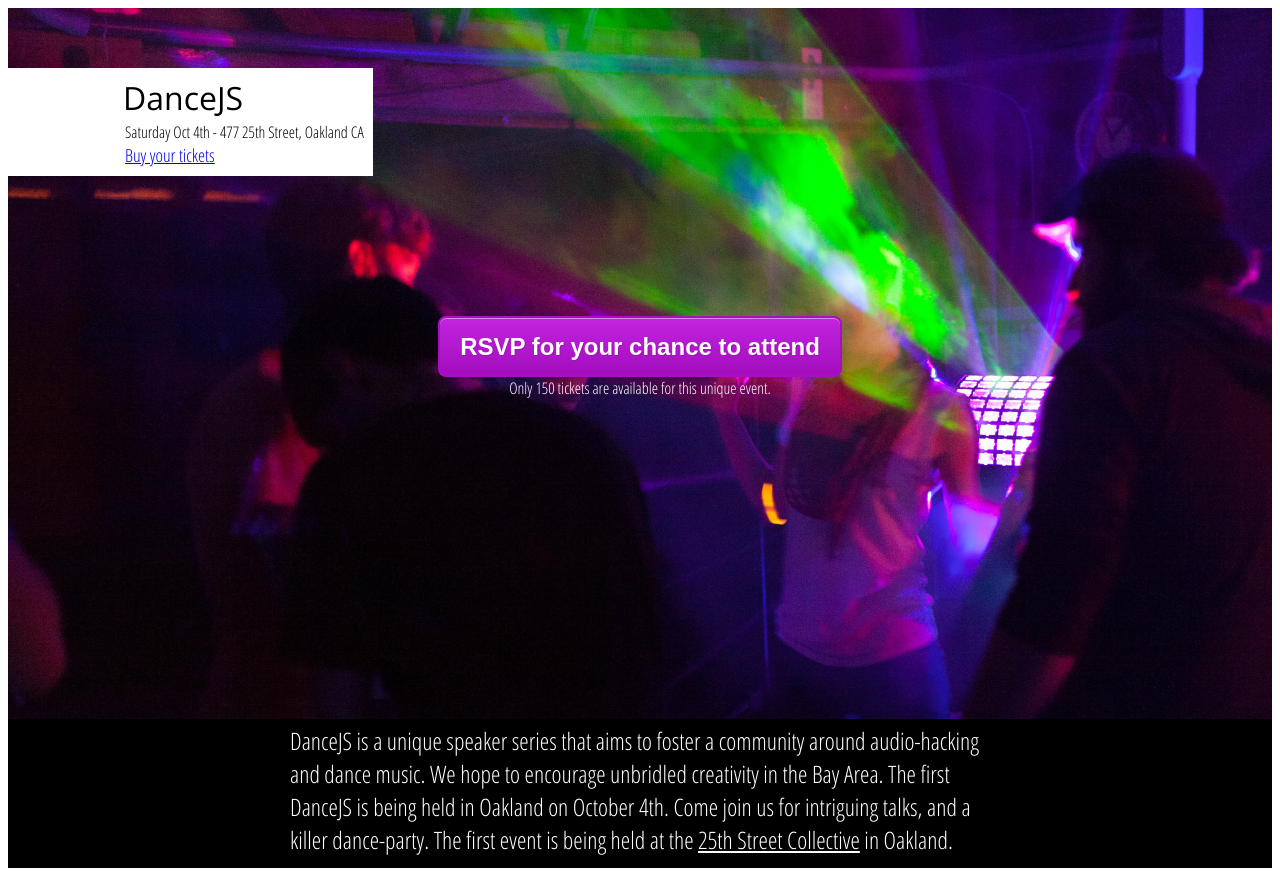
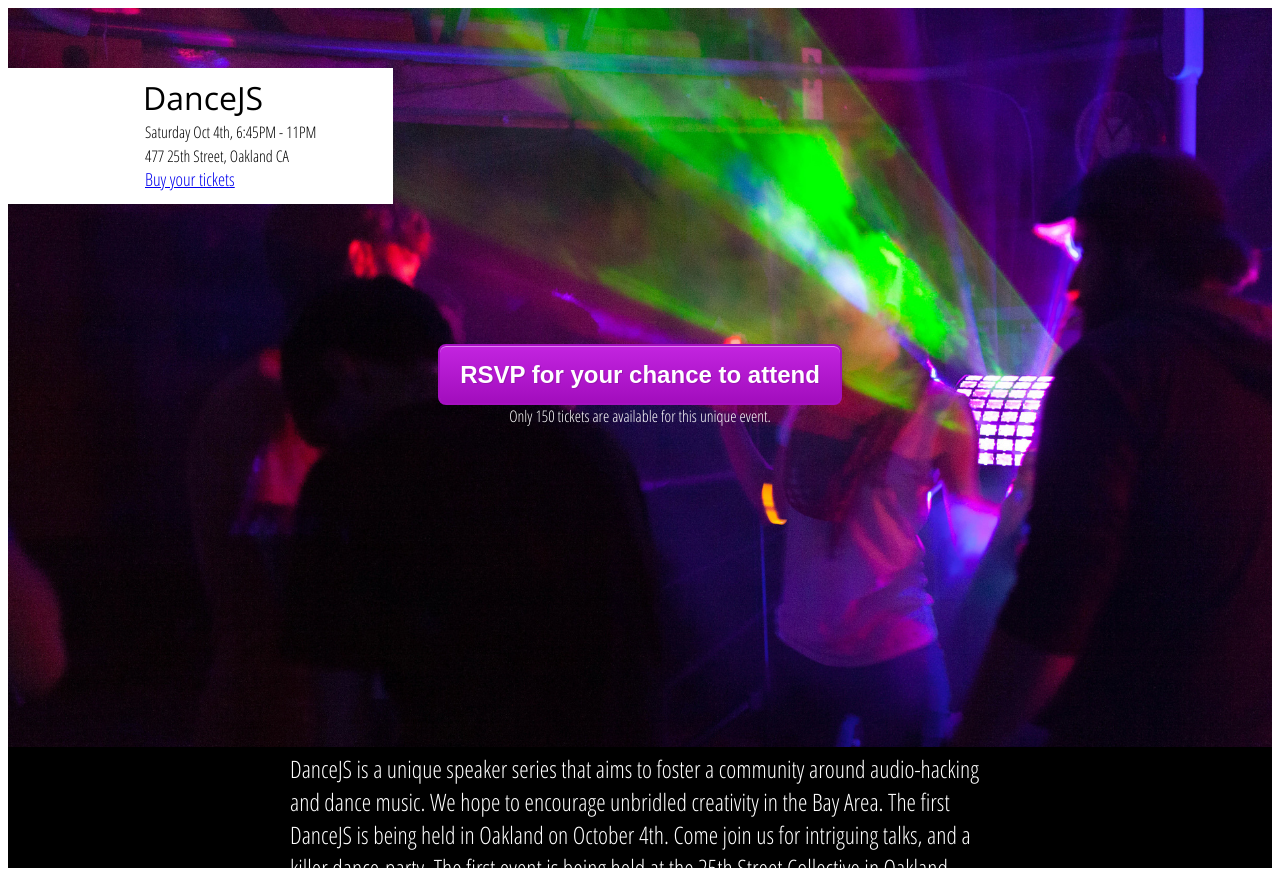
Before and after one commit to dancejs/dancejs.io, a website: page assets/index.html in a window 1280 px wide. Shown: the top 892 px of the page. Drawn offline with nearby package versions, Linux system fonts and the light colour scheme.

Commit message:
added time.

```diff
--- a/assets/css/main.css
+++ b/assets/css/main.css
@@ -17,13 +17,13 @@ body {
 #logo {
   background-image: url('../images/logo-white.svg');
   background-color: white;
-  background-size: 115px 115px;
+  background-size: 135px 135px;
   background-repeat: no-repeat;
   position: relative;
   top: 60px;
-  height: 100px;
+  height: 128px;
   width: 250px;
-  padding-left: 120px;
+  padding-left: 140px;
   padding-top: 8px;
   margin-left: -5px;
 }
--- a/assets/index.html
+++ b/assets/index.html
@@ -13,7 +13,8 @@
     <div id="background">
       <div id="logo">
         <div class="large-title">DanceJS</div>
-        <div class="date">Saturday Oct 4th - 477 25th Street, Oakland CA</div>
+        <div class="date">Saturday Oct 4th, 6:45PM - 11PM</div>
+        <div class="date">477 25th Street, Oakland CA</div>
         <a href="https://ti.to/dancejs/october-4th?release_id=gnpuvtek1lq" class="tickets" target="_blank">Buy your tickets</a>
       </div>
       <div id="action-item">
```
